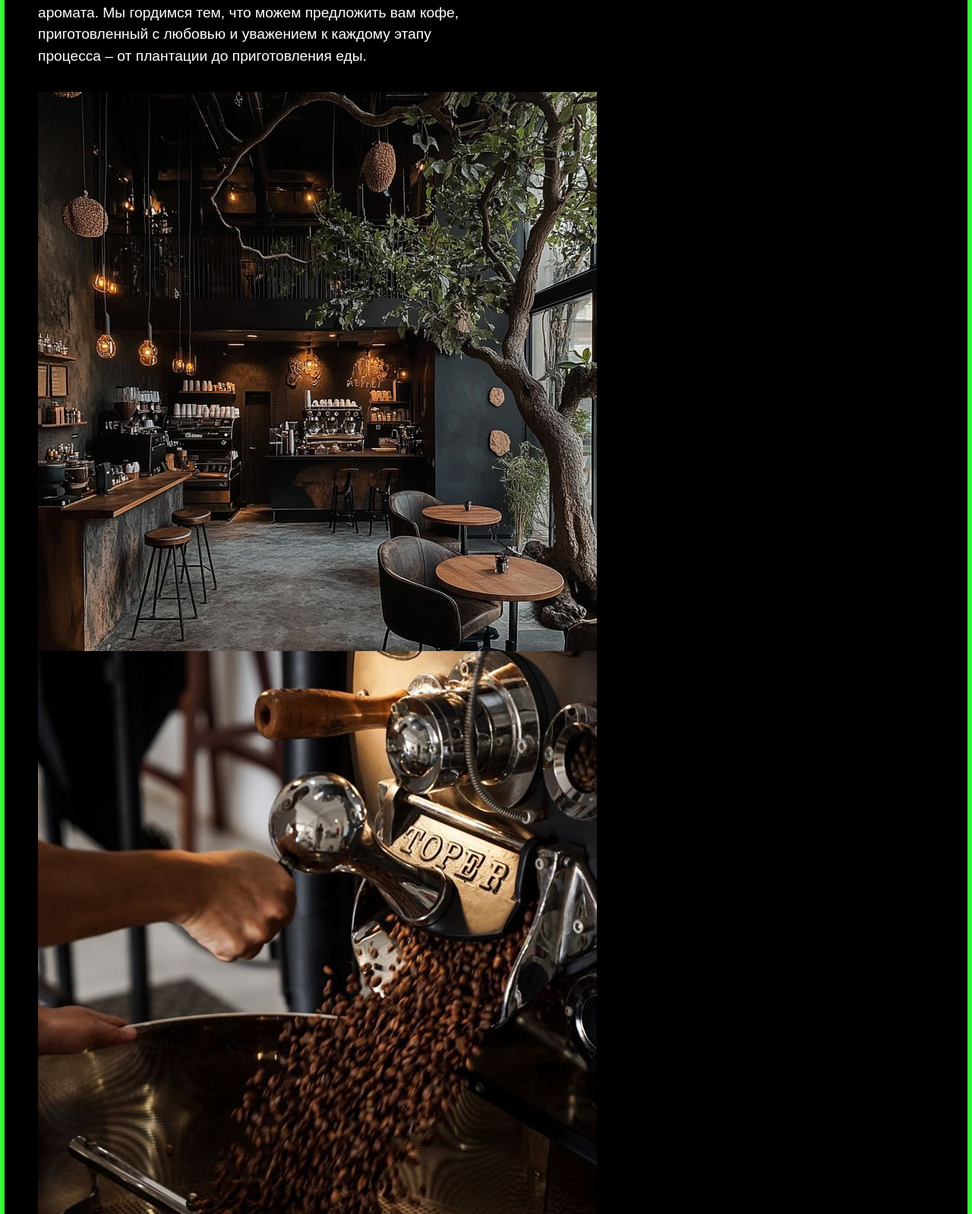
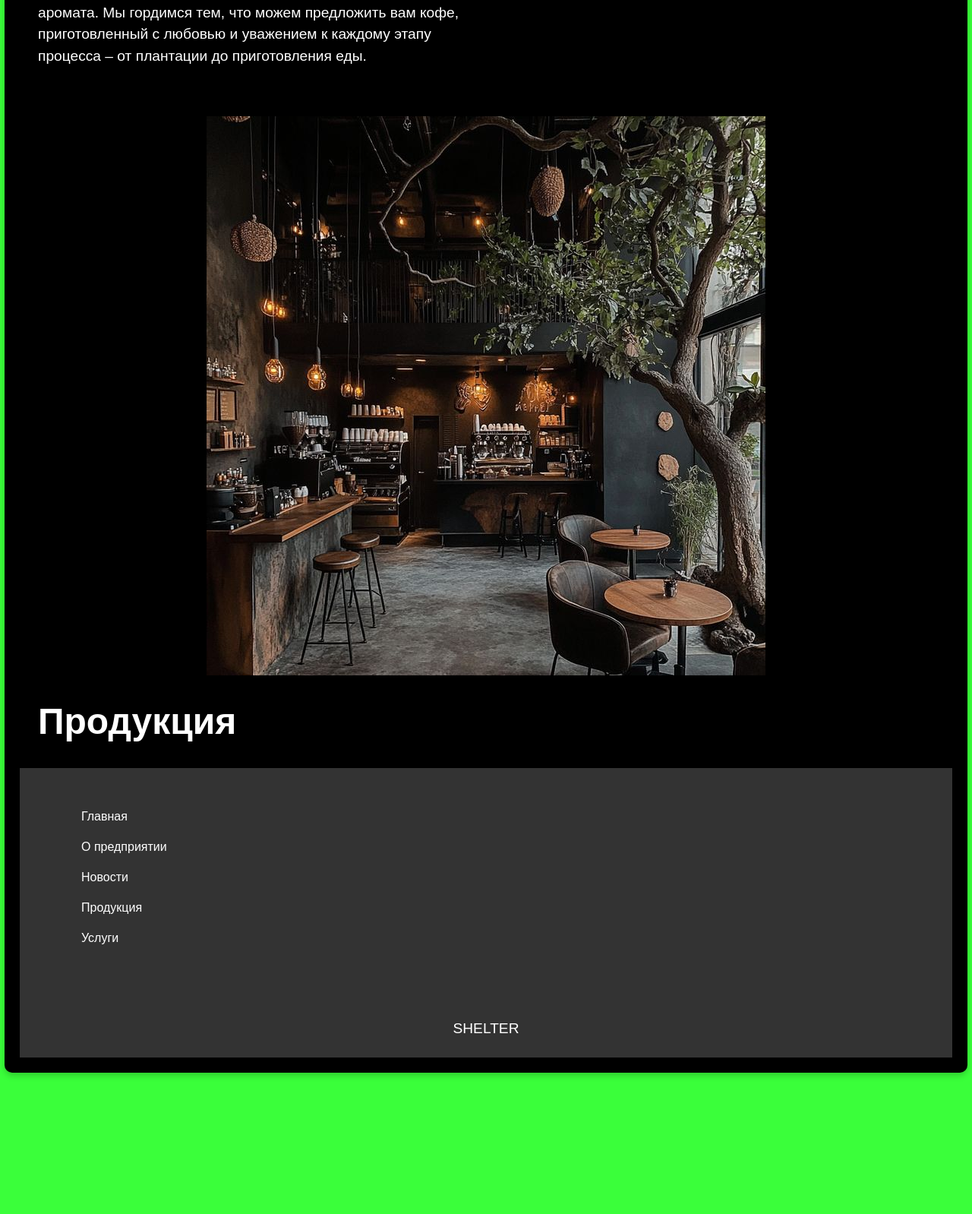
Before and after one commit to TimurPF/kofffe, a plain HTML site: page index.html in a window 1280 px wide. Shown: the part 1342-2940 px from the top of the page at 76% size. After the commit the page ends 2774 px from the top, so only its background shows below. Drawn offline with Linux system fonts and the light colour scheme; files that its build step writes are made by us from their sources; a web font is replaced by a local one.

Commit message:
Update index.html

```diff
--- a/index.html
+++ b/index.html
@@ -9,15 +9,12 @@
     <link rel="stylesheet" href="css/reset.css">
     <link rel="stylesheet" href="css/style.css">
     <link rel="stylesheet" href="css/feedback.css">
-    <link rel="stylesheet" href="css/card.css">
     <link rel="stylesheet" href="css/footer.css">
-    <link rel="stylesheet" href="css/news.css">
-    <link rel="stylesheet" href="css/product.css">
     <link rel="stylesheet" href="css/header.css">
     <link rel="stylesheet" href="css/fon.css">
     <link rel="stylesheet" href="css/panel.css">
     <link rel="stylesheet" href="css/logo.css">
-    <!--base href="/img/"-->
+
 
 </head>
 
@@ -89,9 +86,8 @@
                        </p>
                     <p class="about_text"> Загляните к нам, чтобы попробовать кофе, который действительно рассказывает свою историю.</p>
                 </div>
-                <div class="image-container">
-                    <img src="./img/2.png" alt="кофейня" class="square-image">
-                    <img src="./img/3.png" alt="обжарка" class="square-image"> <!--   class="card__suda" class="about_grid" -->
+                <div style="display: flex; justify-content: center; align-items: center; height: 100vh;">
+                    <img src="./img/2.png" alt="кофейня">
                 </div>
             </section>
             <section class="products">
```
